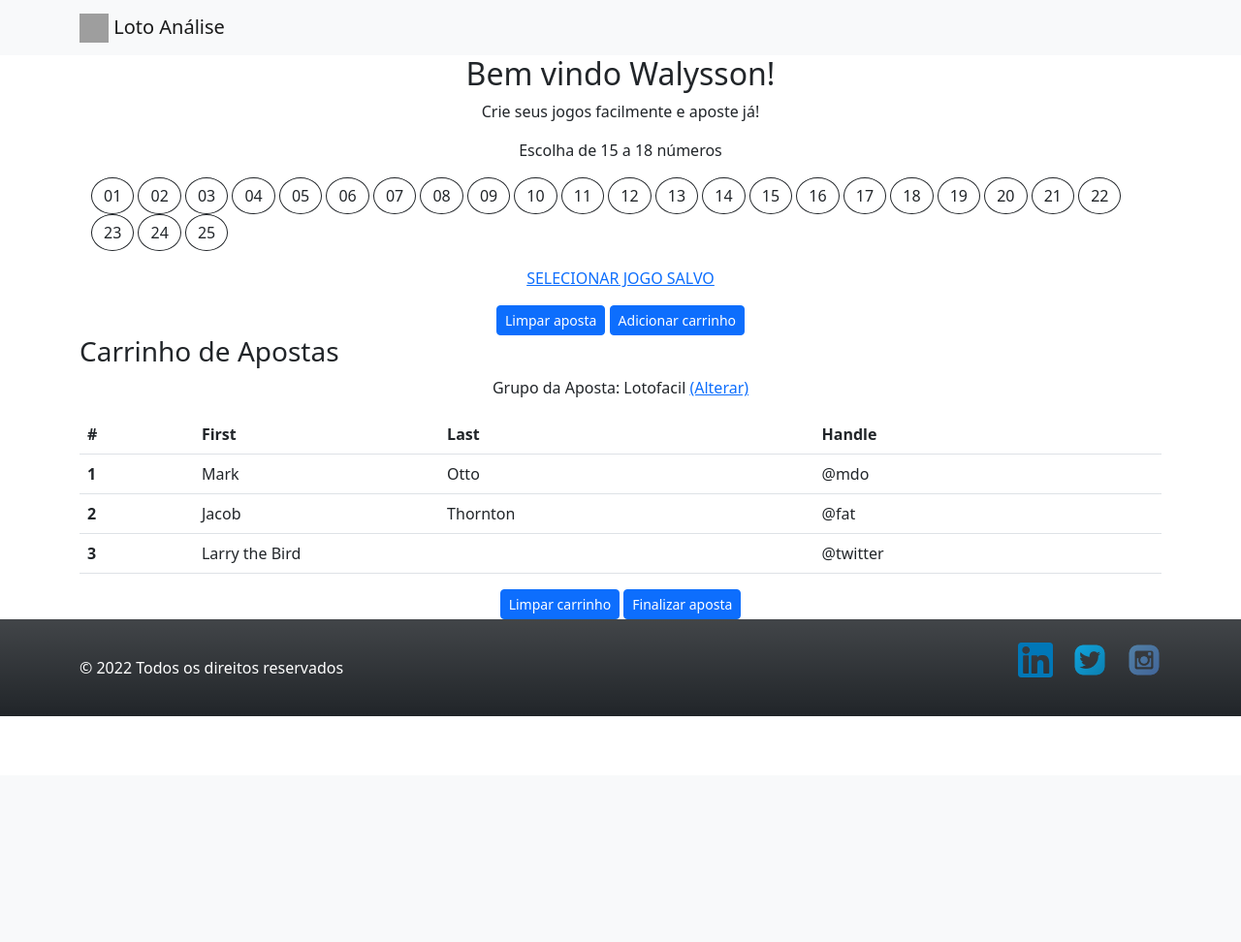
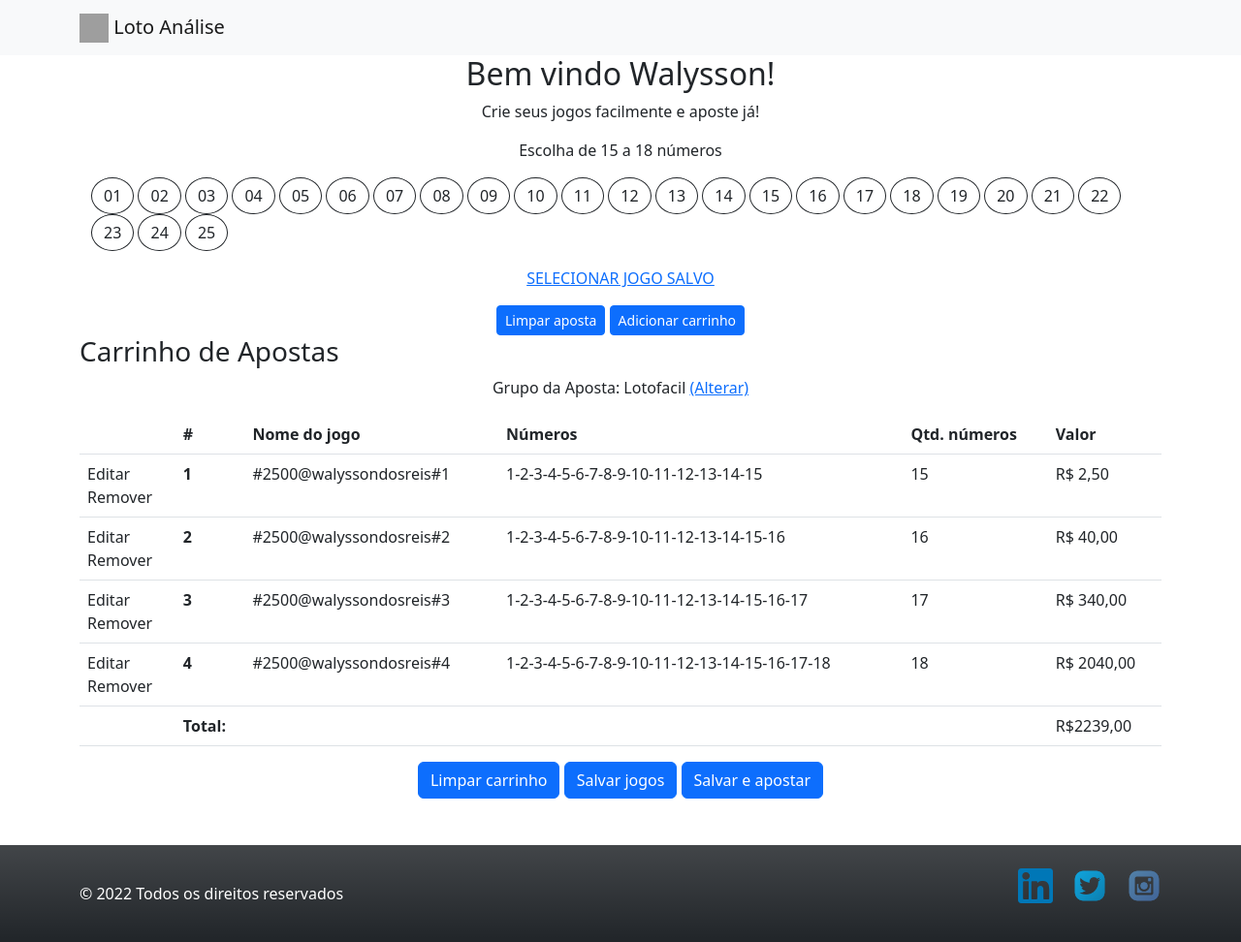
Before and after one commit to walyssondosreis/loto5, a PHP site: page / in a window 1280 px wide. Shown: the whole page at 97% size. Before the commit the page ends 739 px from the top, so only its background shows below. Run offline with PHP 8.4, Linux system fonts and the light colour scheme; grey boxes are pictures that could not be loaded.

Commit message:
melhoramento tela cadastro

```diff
--- a/src/visao/cadastroAposta.php
+++ b/src/visao/cadastroAposta.php
@@ -6,8 +6,8 @@ require_once "header.php";
     <?php
     require_once "navbar.php";
     ?>
+    <main>
 
-    <main>
         <form action="" method="post">
 
             <div class="container">
@@ -62,37 +62,63 @@ require_once "header.php";
                 <table class="table">
                     <thead>
                         <tr>
+                            <th scope="col"></th>
                             <th scope="col">#</th>
-                            <th scope="col">First</th>
-                            <th scope="col">Last</th>
-                            <th scope="col">Handle</th>
+                            <th scope="col">Nome do jogo</th>
+                            <th scope="col">Números</th>
+                            <th scope="col">Qtd. números</th>
+                            <th scope="col">Valor</th>
                         </tr>
                     </thead>
                     <tbody>
                         <tr>
+                            <td>Editar <br> Remover</td>
                             <th scope="row">1</th>
-                            <td>Mark</td>
-                            <td>Otto</td>
-                            <td>@mdo</td>
+                            <td>#2500@walyssondosreis#1</td>
+                            <td>1-2-3-4-5-6-7-8-9-10-11-12-13-14-15</td>
+                            <td>15</td>
+                            <td>R$ 2,50</td>
                         </tr>
                         <tr>
+                            <td>Editar <br> Remover</td>
                             <th scope="row">2</th>
-                            <td>Jacob</td>
-                            <td>Thornton</td>
-                            <td>@fat</td>
+                            <td>#2500@walyssondosreis#2</td>
+                            <td>1-2-3-4-5-6-7-8-9-10-11-12-13-14-15-16</td>
+                            <td>16</td>
+                            <td>R$ 40,00</td>
                         </tr>
                         <tr>
+                            <td>Editar <br> Remover</td>
                             <th scope="row">3</th>
-                            <td colspan="2">Larry the Bird</td>
-                            <td>@twitter</td>
+                            <td>#2500@walyssondosreis#3</td>
+                            <td>1-2-3-4-5-6-7-8-9-10-11-12-13-14-15-16-17</td>
+                            <td>17</td>
+                            <td>R$ 340,00</td>
+                        </tr>
+                        <tr>
+                            <td>Editar <br> Remover</td>
+                            <th scope="row">4</th>
+                            <td>#2500@walyssondosreis#4</td>
+                            <td>1-2-3-4-5-6-7-8-9-10-11-12-13-14-15-16-17-18</td>
+                            <td>18</td>
+                            <td>R$ 2040,00</td>
+                        </tr>
+                        <tr>
+                            <td></td>
+                            <th scope="row">Total: </th>
+                            <td></td>
+                            <td></td>
+                            <td></td>
+                            <td>R$2239,00</td>
                         </tr>
                     </tbody>
                 </table>
                 <!-- Botões de finalização/submissão -->
 
-                <div class="container text-center">
-                    <button type="button" class="btn btn-primary btn-sm col">Limpar carrinho</button>
-                    <button type="button" class="btn btn-primary btn-sm col ">Finalizar aposta</button>
+                <div class="container text-center mb-5">
+                    <button type="button" class="btn btn-primary btn-md">Limpar carrinho</button>
+                    <button type="button" class="btn btn-primary btn-md">Salvar jogos</button>
+                    <button type="button" class="btn btn-primary btn-md">Salvar e apostar</button>
                 </div>
             </div>
         </form> <!-- Fecha formulário-->
--- a/src/visao/navbar.php
+++ b/src/visao/navbar.php
@@ -1,5 +1,4 @@
-
-<nav class="navbar bg-light" >
+<nav class="navbar bg-light ">
   <div class="container">
     <a class="navbar-brand" href="#">
       <!-- <img src="https://upload.wikimedia.org/wikipedia/commons/thumb/4/43/MetroDF_L%C3%ADnea_5.svg/480px-MetroDF_L%C3%ADnea_5.svg.png" alt="" width="30" height="30" class="d-inline-block align-text-top"> -->
```
